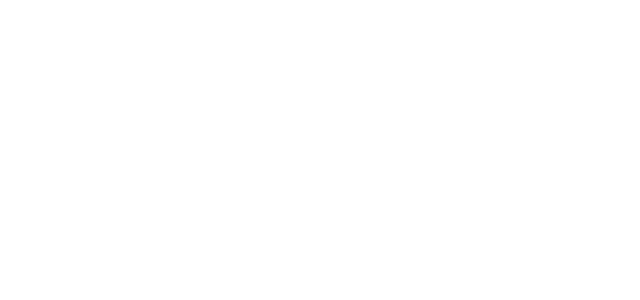
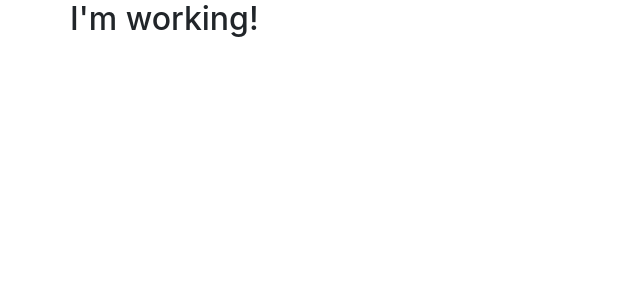
Before and after one commit to witosmartyn/sl, an Angular app: page / in a window 1280 px wide. Shown: the top 300 px of the page, without its empty margins (0-640 px from the left). Built offline with nearby package versions, Linux system fonts and the light colour scheme.

Commit message:
042 and 043  Setting up the Application and Creating the Components

```diff
--- a/angular.json
+++ b/angular.json
@@ -23,7 +23,9 @@
               "src/assets"
             ],
             "styles": [
-              "src/styles.css"
+              "src/styles.css",
+              "node_modules/bootstrap/dist/css/bootstrap.min.css"
+
             ],
             "scripts": [],
             "es5BrowserSupport": true
--- a/package.json
+++ b/package.json
@@ -19,6 +19,7 @@
     "@angular/platform-browser": "~7.2.0",
     "@angular/platform-browser-dynamic": "~7.2.0",
     "@angular/router": "~7.2.0",
+    "bootstrap": "^4.3.1",
     "core-js": "^2.5.4",
     "rxjs": "~6.3.3",
     "tslib": "^1.9.0",
--- a/src/app/app.component.html
+++ b/src/app/app.component.html
@@ -0,0 +1,5 @@
+<div class="container">
+  <div class="row">
+    <h2>I'm working!</h2>
+  </div>
+</div>
```
Also changed, not shown: 1 other file (tests, documents, lock files or other folders).
